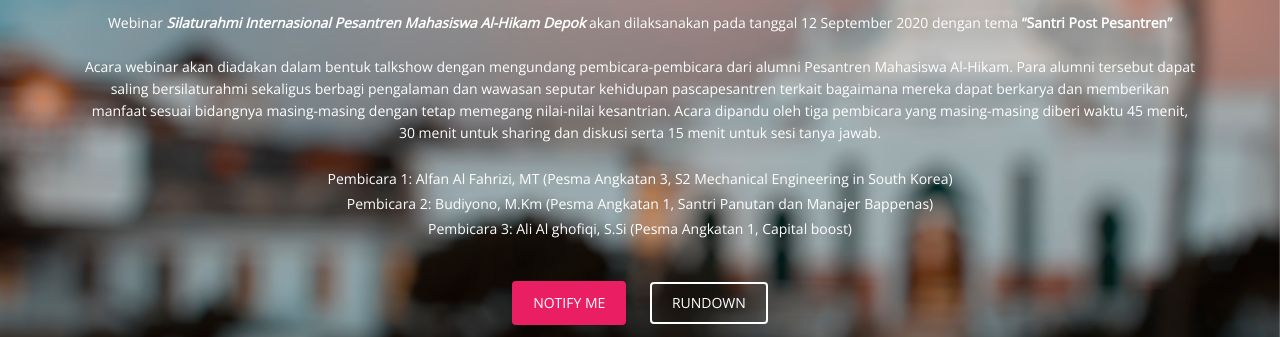
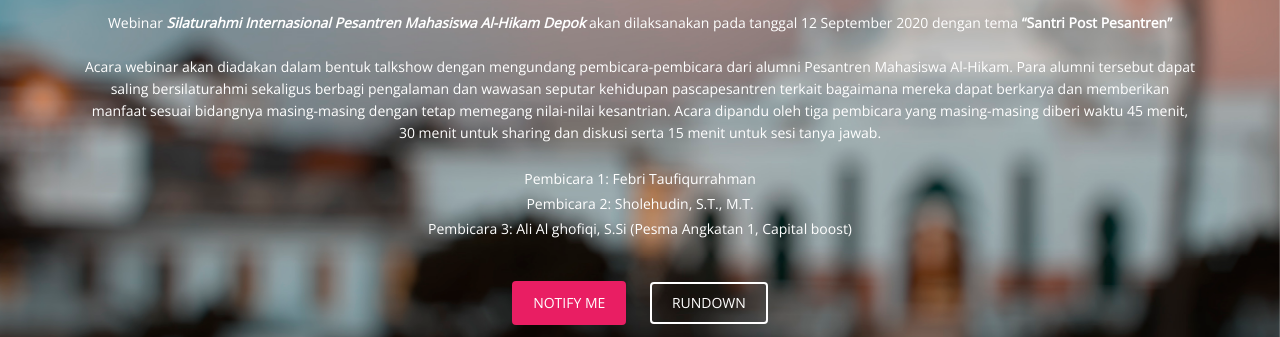
Before and after one commit to webinarhikam/webinarhikam.github.io, a plain HTML site: page index.html in a window 1280 px wide. Shown: the part 436-773 px from the top of the page. Drawn offline with nearby package versions, Linux system fonts and the light colour scheme; files whose address does not match are found by name.

Commit message:
update 6

```diff
--- a/index.html
+++ b/index.html
@@ -55,8 +55,8 @@
               dengan tetap memegang nilai-nilai kesantrian. Acara dipandu oleh tiga pembicara yang masing-masing diberi waktu 45 menit,
               30 menit untuk sharing dan diskusi serta 15 menit untuk sesi tanya jawab.<br><br>
               <ul>
-                <li>Pembicara 1:	Alfan Al Fahrizi, MT (Pesma Angkatan 3, S2 Mechanical Engineering in South Korea)</li>
-                <li>Pembicara 2:	Budiyono, M.Km (Pesma Angkatan 1, Santri Panutan dan Manajer Bappenas)</li>
+                <li>Pembicara 1:  Febri Taufiqurrahman</li>
+                <li>Pembicara 2:	Sholehudin, S.T., M.T.</li>
                 <li>Pembicara 3:	Ali Al ghofiqi, S.Si (Pesma Angkatan 1, Capital boost)</li>
               </ul>
             </p>
```
